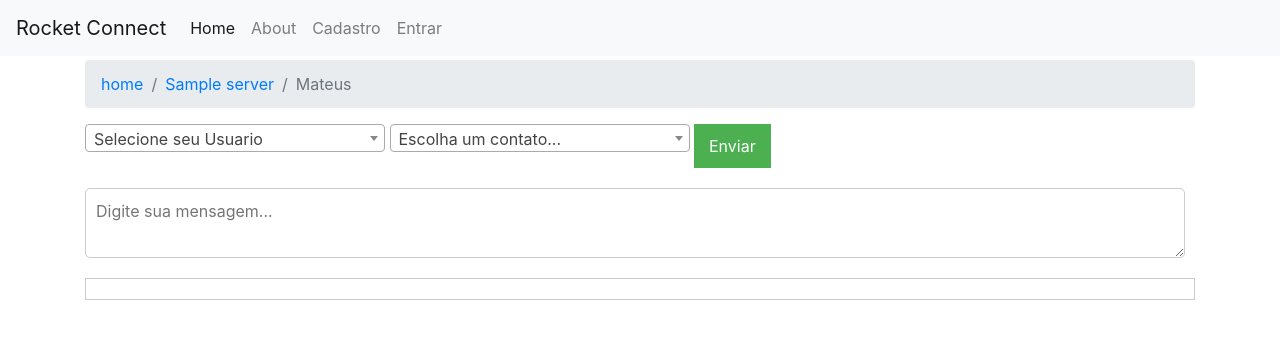
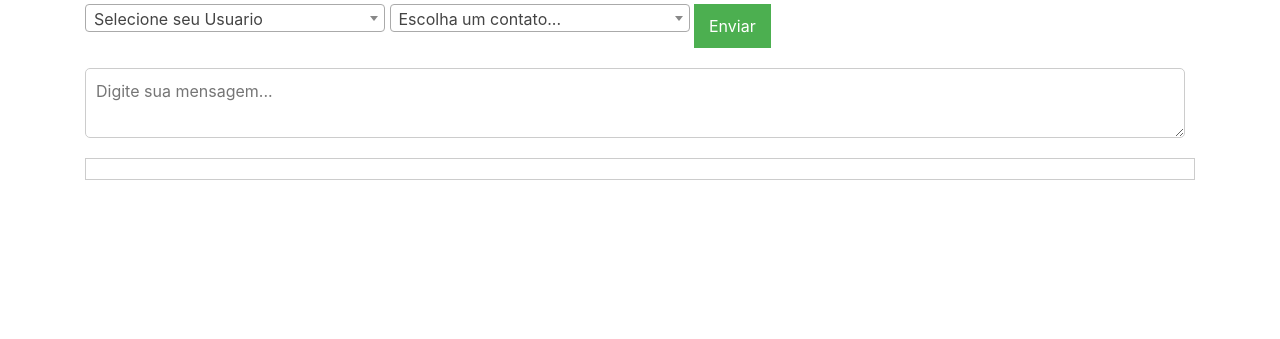
Before and after one commit to dudanogueira/rocket.connect, a Django app: template rocket_connect/templates/instance/mateus.html in a window 1280 px wide. Shown: the top 339 px of the page. Run offline with Django 3.2, Linux system fonts and the light colour scheme; the template is opened without the code that fills it: most values are stand-ins (such as "Sample title", 1, 10 or a date in 2020); some libraries are stand-ins or nearby versions.

Commit message:
Sem nav bar
Foi adicionado um style para definir a nav bar como none

```diff
--- a/rocket_connect/templates/instance/mateus.html
+++ b/rocket_connect/templates/instance/mateus.html
@@ -1,14 +1,7 @@
 {% extends "base.html" %} {% load parse_date crispy_forms_tags %}
 
 
-
 {% block content %}
-
-<nav class="breadcrumb">
-    <a class="breadcrumb-item" href="{% url 'home' %}">home</a>
-    <span class="breadcrumb-item"><a href="{% url 'instance:server_detail' server.external_token %}">{{server}}</a></span>
-    <span class="breadcrumb-item active">Mateus</span>
-</nav>
 
 
 
@@ -200,6 +193,10 @@ function sendMessage() {
     cursor: pointer;
 }
 
+.navbar {
+  display: none;
+}
+
 .message-sender {
   display: flex;
   align-items: center;
```
